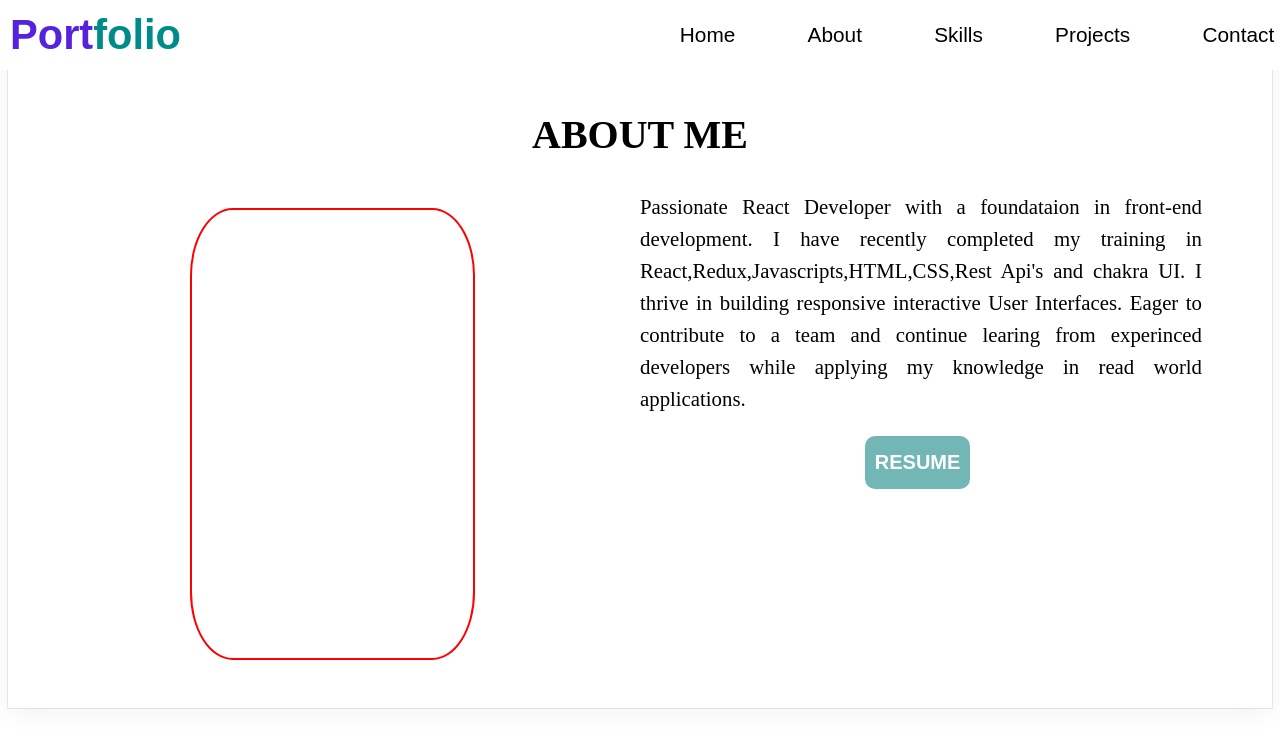
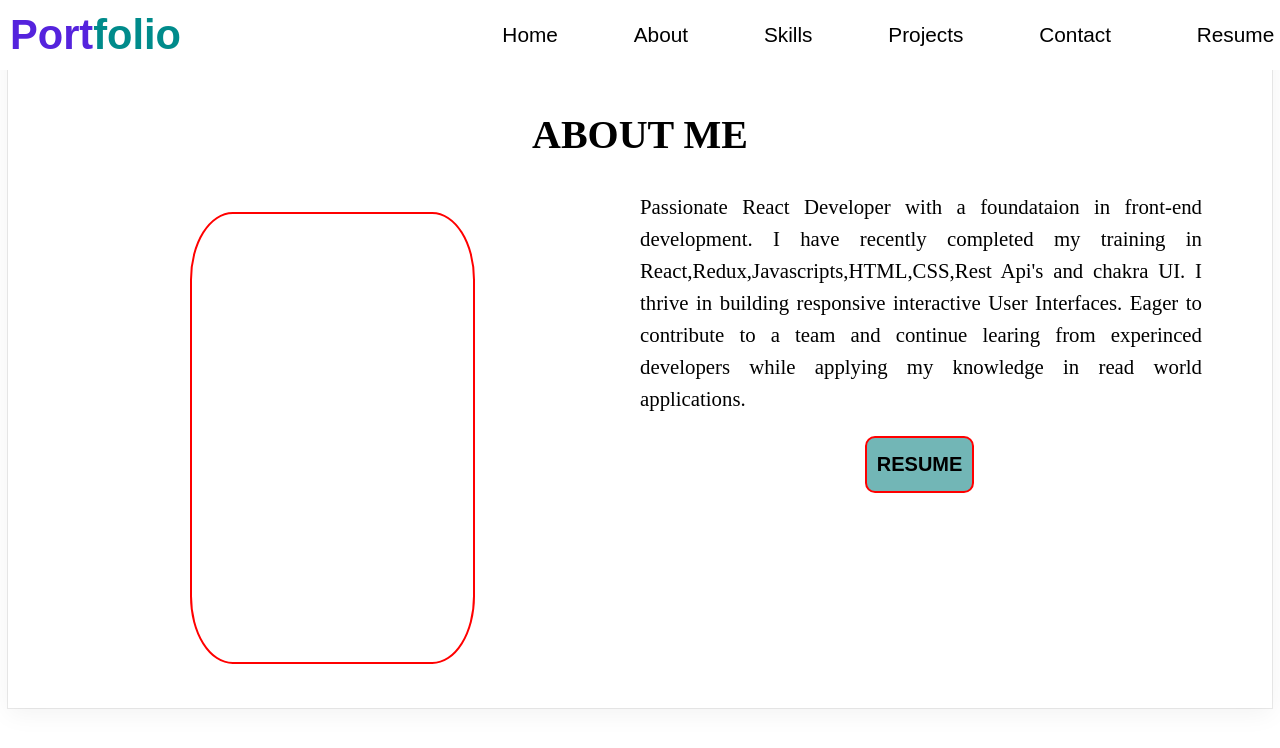
Before and after one commit to Gowsalya-Gopalakrishnan/portfolioRepo, a React (Vite) app: page /about in a window 1280 px wide. Shown: the top 748 px of the page. Built offline with nearby package versions, Linux system fonts and the light colour scheme.

Commit message:
resume navlink added

```diff
--- a/src/components/Navbar.jsx
+++ b/src/components/Navbar.jsx
@@ -86,6 +86,13 @@ const Navbar = () => {
           style={{ textDecoration: "none", marginRight: "60px" }}>
           Contact
         </NavLink>
+        <NavLink to='https://drive.google.com/file/d/1wp1eaOLZW22XAkwS-aV2bU-Y1QYU1KXJ/view?usp=sharing'
+        //  className={({ isActive }) => (isActive ? 'active' : '')}
+          style={{ textDecoration: "none", marginRight: "90px" }}  download="resume.pdf"
+          target="_blank"
+          rel="noopener noreferrer" >
+               Resume
+        </NavLink>
       </div>
     </div>
   );
--- a/src/styles/Navbar.css
+++ b/src/styles/Navbar.css
@@ -1,37 +1,3 @@
-/* .navbar{ */
-    /* padding: 10px; */
-    /* border: 2px solid black; */
-    /* width: 100%;
-    height: 50px;
-    display: flex;
-    justify-content: right;
-    gap: 6%;
-    align-items: center;
-    font-size: 1.3rem;
-    font-family: sans-serif;
-    position: fixed; */
-    /* margin-right: ; */
-/* } */
-/* .heading{
-    font-family: sans-serif;
-    margin-right: 17%;
-    color: rgb(85, 35, 221);
-}
-
-.heading span{
-    color:darkcyan
-}
-
-.hamburger-icon img{
-    width: 30%;
-    height: 30%;
-    border-radius: 50%;
-    display: none;
-}
-@media screen and (max-width:320px) {
-
-} */
-
 
 .navbar {
     padding: 10px;
@@ -74,7 +40,25 @@
     color: blue;
 
   }
+  .resumebtn{
+    padding: 15px 10px;
+    margin-left: 70%;
+    border-radius: 10px;
+    background-color: rgb(114, 182, 182);
+    border: none;
+    font-size: 20px;
+    text-transform: uppercase;
+    font-weight: bold;
+    border: 2px solid red;
+    /* padding: 5px; */
+    color: black;
+    transition: transform .2s;
+}
+.resumebtn:hover{
+    cursor: pointer;
+    transform: scale(1.2);
 
+}
   /* Hamburger Icon Styling */
   .hamburger-icon {
     display: none; /* Hidden by default on larger screens */
```
